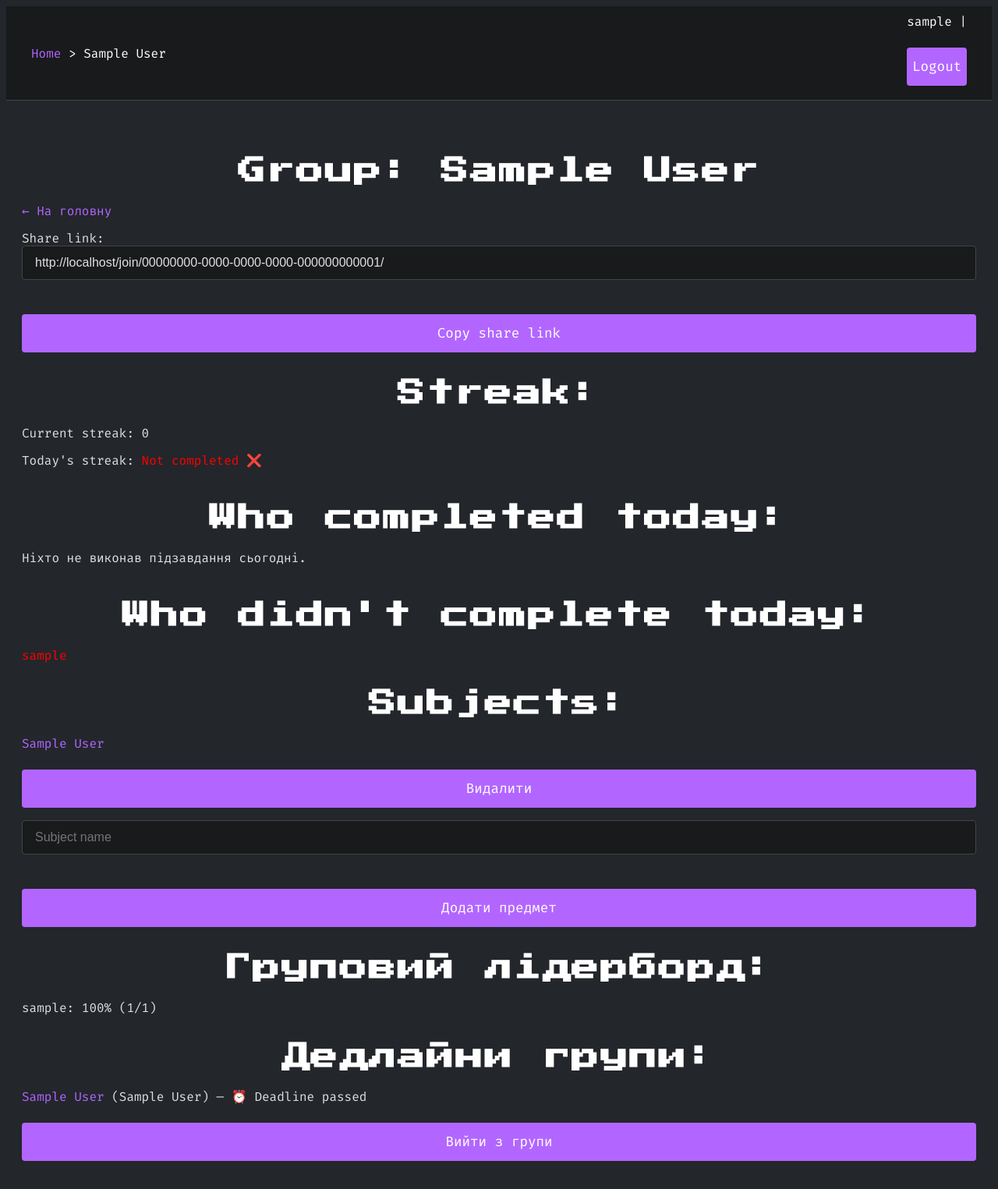
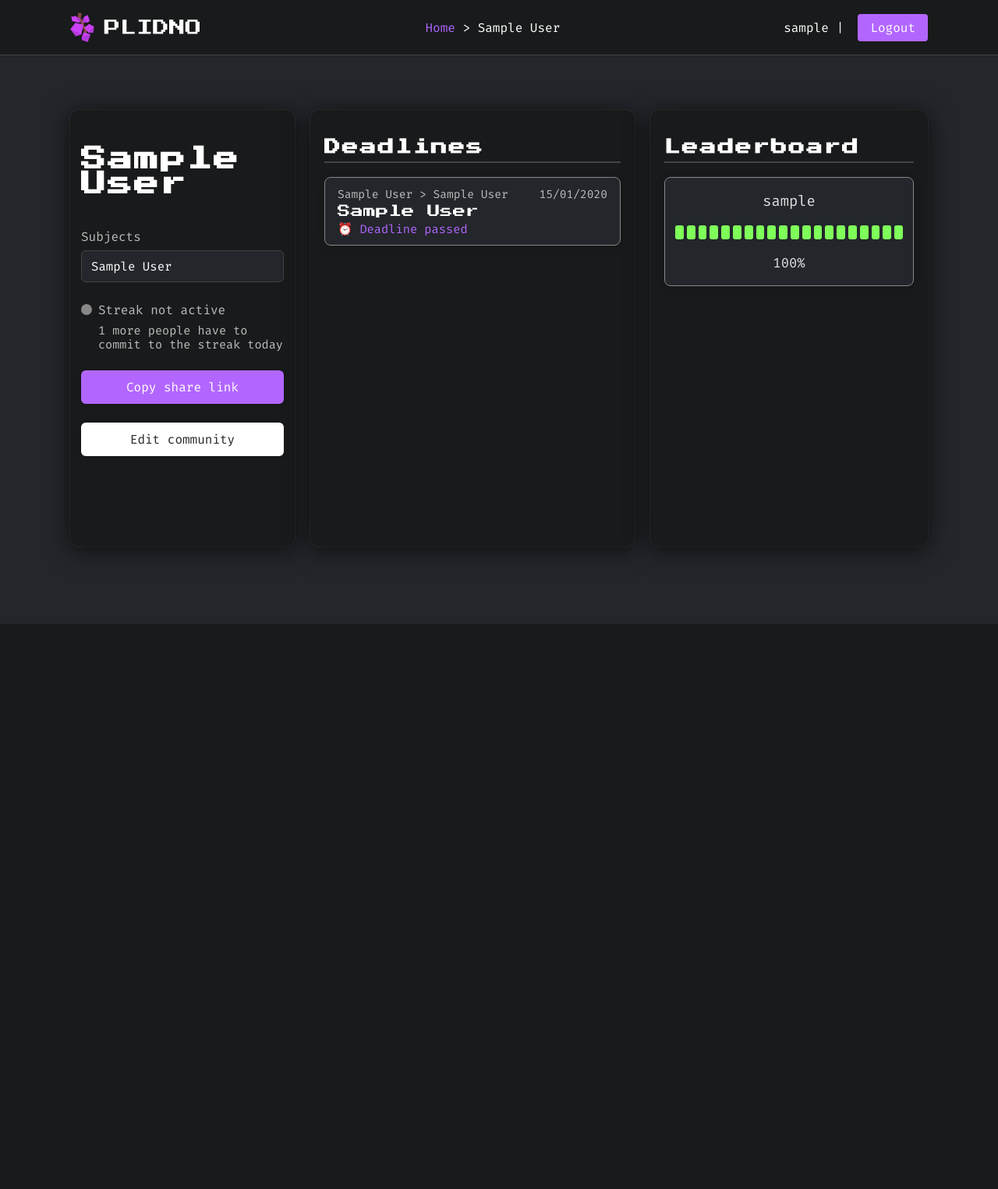
Before and after one commit to freger-ucu/edtech_hackathon, a Django app: page /group/1/ in a window 1280 px wide. Shown: the whole page at 78% size. After the commit the page ends 800 px from the top, so only its background shows below. Run offline with Django 5.2, Linux system fonts and the light colour scheme; a user stored in the database is signed in; tables that the repository leaves empty hold one stand-in row (values such as "Sample post").

Commit message:
front mykhailo

```diff
--- a/accounts/views.py
+++ b/accounts/views.py
@@ -9,6 +9,7 @@ import json
 from .models import Group, Subject, Task, Subtask, SubtaskCompletion
 from django.urls import reverse
 from datetime import date, timedelta
+import math
 
 # Create your views here.
 
@@ -134,13 +135,20 @@ def group_detail(request, group_id):
     share_link = request.build_absolute_uri(reverse('group_join', args=[group.share_uuid]))
     deadlines = Task.objects.filter(subject__group=group).order_by('deadline')
     # Group leaderboard: % of completed subtasks for all users in the group
-    all_subtasks = Subtask.objects.filter(task__subject__group=group)
+    all_subtasks = Task.objects.filter(subject__group=group).values_list('subtasks', flat=True)
+    all_subtasks = [subtask for subtask in all_subtasks if subtask is not None]
+    total = SubtaskCompletion.objects.filter(subtask__in=all_subtasks).count() # Total possible completions across all users and subtasks
+
     group_leaderboard = []
-    total = all_subtasks.count()
     for user in group.users.all():
-        completed = SubtaskCompletion.objects.filter(user=user, subtask__in=all_subtasks).count()
-        percent = int((completed / total) * 100) if total > 0 else 0
-        group_leaderboard.append({'user': user, 'percent': percent, 'completed': completed, 'total': total})
+        # Calculate user's completed subtasks within this group's tasks
+        user_completed_subtasks = SubtaskCompletion.objects.filter(user=user, subtask__in=all_subtasks).count()
+        # Calculate the total number of subtasks in the group for percentage calculation
+        total_group_subtasks = Subtask.objects.filter(task__subject__group=group).count()
+
+        percent = int((user_completed_subtasks / total_group_subtasks) * 100) if total_group_subtasks > 0 else 0
+        green_bars = math.ceil(percent / 5)
+        group_leaderboard.append({'user': user, 'percent': percent, 'completed': user_completed_subtasks, 'total': total_group_subtasks, 'green_bars': green_bars})
     group_leaderboard.sort(key=lambda x: x['percent'], reverse=True)
 
     # --- Streak calculation ---
@@ -186,6 +194,7 @@ def group_detail(request, group_id):
         'streak_completed_users': streak_completed_users,
         'streak_not_completed_users': streak_not_completed_users,
         'breadcrumbs': breadcrumbs,
+        'range_20': range(1, 21),
     }
     if request.method == 'POST' and 'leave' in request.POST:
         group.users.remove(request.user)
--- a/templates/base.html
+++ b/templates/base.html
@@ -10,6 +10,8 @@
         background: #23262b;
         color: #e0e0e0;
         font-family: 'Fira Mono', 'Consolas', 'Menlo', monospace;
+        margin: 0;
+        padding: 0;
     }
     h2, h3, h4 {
         font-family: 'Press Start 2P', 'Fira Mono', 'Consolas', 'Menlo', monospace;
@@ -109,114 +111,79 @@
         background: #181a1b;
         color: #fff;
         border-bottom: 1px solid #444;
-        margin-bottom: 24px;
+        margin-bottom: 18px;
+        padding: 0 40px;
     }
     header nav {
-        max-width: 1200px;
+        max-width: 1100px;
         margin: 0 auto;
+        display: flex;
+        justify-content: space-between;
+        align-items: center;
+        flex-wrap: nowrap;
+        gap: 32px;
+        min-height: 70px;
     }
-    .centered-form {
-        max-width: 400px;
-        margin: 48px auto 0 auto;
+    .header-logo {
+        font-family:'Press Start 2P',monospace;
+        font-size:1.3em;
+        color:#fff;
+        display:flex;
+        align-items:center;
+        gap:10px;
+    }
+    .header-logo img {
+        height: 38px;
+        width: auto;
+        vertical-align: middle;
+        display: inline-block;
+    }
+    header nav > div:last-child {
+        display: flex;
+        align-items: center;
+        gap: 10px;
+        white-space: nowrap;
+    }
+    header form {
+        display: inline-block;
+        margin: 0;
+    }
+    header button {
+        width: auto;
+        min-width: 80px;
+        margin: 0 0 0 8px;
+        padding: 8px 16px;
+        font-size: 1em;
+        display: inline-block;
+    }
+    .main-layout {
+        display: flex;
+        gap: 20px;
+        max-width: 1100px;
+        margin: 32px auto 0 auto;
+        min-height: 70vh;
+        box-sizing: border-box;
+        width: 100%;
+    }
+    .sidebar {
+        width: 260px;
         background: #181a1b;
         border-radius: 12px;
         box-shadow: 0 4px 32px #000a, 0 0 0 1px #333;
-        padding: 36px 32px 24px 32px;
+        padding: 20px 14px 14px 14px;
         display: flex;
         flex-direction: column;
         align-items: stretch;
-    }
-    .centered-form label {
-        font-family: 'Fira Mono', monospace;
-        font-size: 1em;
-        color: #bdbdbd;
-        margin-top: 10px;
-        margin-bottom: 2px;
-        margin-left: 2px;
-    }
-    .centered-form input[type="text"],
-    .centered-form input[type="password"],
-    .centered-form input[type="email"],
-    .centered-form input[type="datetime-local"] {
-        background: #23262b;
-        color: #e0e0e0;
-        border: 1px solid #444;
-        border-radius: 4px;
-        padding: 12px 16px;
-        margin-bottom: 20px;
-        width: 100%;
-        font-size: 1.1em;
-        font-family: 'Fira Mono', monospace;
-        box-sizing: border-box;
-    }
-    .centered-form button {
-        background: #b266ff;
-        color: #fff;
-        border: none;
-        border-radius: 4px;
-        padding: 14px 0;
-        font-size: 1.1em;
-        font-family: 'Fira Mono', monospace;
-        cursor: pointer;
-        transition: background 0.2s;
-        margin: 24px 0 8px 0;
-        width: 100%;
-        display: block;
-    }
-    .centered-form button:hover {
-        background: #d580ff;
-    }
-    .centered-form p {
-        text-align: center;
-        font-size: 0.95em;
-        color: #bdbdbd;
-        margin-top: 10px;
-    }
-    .centered-form a {
-        color: #fff;
-        text-decoration: underline;
-        font-weight: bold;
-    }
-    .centered-form .error {
-        color: #ff4d4d;
-        text-align: center;
-        margin-bottom: 10px;
-    }
-    .centered-form .success {
-        color: #4dff88;
-        text-align: center;
-        margin-bottom: 10px;
-    }
-    .main-layout {
-        display: flex;
-        gap: 32px;
-        max-width: 1200px;
-        margin: 40px auto 0 auto;
-        min-height: 70vh;
-    }
-    .sidebar {
-        width: 320px;
-        background: #181a1b;
-        border-radius: 12px;
-        box-shadow: 0 4px 32px #000a, 0 0 0 1px #333;
-        padding: 32px 24px 24px 24px;
-        display: flex;
-        flex-direction: column;
-        align-items: stretch;
-        min-height: 500px;
-    }
-    .sidebar-logo {
-        margin-bottom: 32px;
-        text-align: left;
+        min-height: 400px;
     }
     .sidebar-btn {
         width: 100%;
-        padding: 16px 0;
-        font-size: 1.1em;
+        padding: 12px 0;
+        font-size: 1em;
         font-family: 'Fira Mono', monospace;
         border: none;
         border-radius: 6px;
-        margin-bottom: 16px;
+        margin-bottom: 10px;
         cursor: pointer;
         transition: background 0.2s, color 0.2s;
         box-shadow: 0 2px 8px #0002;
@@ -231,19 +198,13 @@
         color: #fff;
         font-weight: bold;
     }
-    .sidebar-btn.logout-btn {
-        background: #23262b;
-        color: #fff;
-        border: 1px solid #b266ff;
-        margin-bottom: 32px;
-    }
     .sidebar-section {
-        margin-top: 32px;
+        margin-top: 18px;
     }
     .sidebar-title {
-        font-size: 1.1em;
+        font-size: 1em;
         color: #bdbdbd;
-        margin-bottom: 12px;
+        margin-bottom: 8px;
         font-family: 'Fira Mono', monospace;
     }
     .sidebar-group {
@@ -252,9 +213,9 @@
         color: #fff;
         border: 1px solid #444;
         border-radius: 6px;
-        padding: 14px 16px;
-        margin-bottom: 12px;
-        font-size: 1.05em;
+        padding: 10px 12px;
+        margin-bottom: 8px;
+        font-size: 0.98em;
         font-family: 'Fira Mono', monospace;
         text-align: left;
         transition: background 0.2s, color 0.2s;
@@ -275,35 +236,35 @@
         background: #181a1b;
         border-radius: 12px;
         box-shadow: 0 4px 32px #000a, 0 0 0 1px #333;
-        padding: 36px 40px 32px 40px;
-        min-width: 400px;
-        min-height: 500px;
+        padding: 20px 18px 18px 18px;
+        min-width: 320px;
+        min-height: 400px;
     }
     .deadlines-title {
         font-family: 'Press Start 2P', 'Fira Mono', monospace;
-        font-size: 2em;
+        font-size: 1.3em;
         color: #fff;
-        margin-bottom: 32px;
+        margin-bottom: 18px;
         text-align: left;
         border-bottom: 2px solid #444;
-        padding-bottom: 12px;
+        padding-bottom: 8px;
         letter-spacing: 2px;
     }
     .deadlines-list {
         display: flex;
         flex-direction: column;
-        gap: 18px;
+        gap: 10px;
     }
     .deadline-card {
         background: #23262b;
         border: 1px solid #888;
         border-radius: 8px;
-        padding: 22px 28px 18px 28px;
+        padding: 12px 16px 10px 16px;
         box-shadow: 0 2px 12px #0002;
         display: flex;
         flex-direction: column;
-        gap: 8px;
-        font-size: 1.08em;
+        gap: 4px;
+        font-size: 0.98em;
         position: relative;
     }
     .deadline-card.empty {
@@ -315,42 +276,46 @@
     }
     .deadline-path {
         color: #bdbdbd;
-        font-size: 0.98em;
-        margin-bottom: 2px;
+        font-size: 0.93em;
+        margin-bottom: 1px;
         font-family: 'Fira Mono', monospace;
     }
     .deadline-title {
         font-family: 'Press Start 2P', 'Fira Mono', monospace;
-        font-size: 1.2em;
+        font-size: 1.05em;
         color: #fff;
-        margin-bottom: 4px;
+        margin-bottom: 2px;
     }
     .deadline-when {
         color: #b266ff;
-        font-size: 1.05em;
+        font-size: 0.98em;
         font-family: 'Fira Mono', monospace;
-        margin-bottom: 2px;
+        margin-bottom: 1px;
     }
     .deadline-date {
         position: absolute;
-        right: 28px;
-        top: 22px;
+        right: 16px;
+        top: 12px;
         color: #bdbdbd;
-        font-size: 0.98em;
+        font-size: 0.93em;
         font-family: 'Fira Mono', monospace;
     }
     @media (max-width: 900px) {
-        .main-layout { flex-direction: column; gap: 0; }
+        .main-layout { flex-direction: column; gap: 0; max-width: 100vw; }
         .sidebar, .deadlines-section { max-width: 100vw; min-width: 0; }
-        .sidebar { margin-bottom: 32px; }
-        .deadlines-section { padding: 24px 8px; }
+        .sidebar { margin-bottom: 18px; }
+        .deadlines-section { padding: 12px 4px; }
+        header { padding: 0 10px; }
     }
     </style>
 </head>
 <body>
     {% if request.path != '/signin/' and request.path != '/signup/' %}
-    <header style="background:#181a1b;padding:10px 20px;">
-        <nav style="display:flex;justify-content:space-between;align-items:center;">
+    <header>
+        <nav>
+            <div class="header-logo">
+                <img src="/static/logo.png" alt="PLIDNO logo" /> PLIDNO
+            </div>
             <div>
                 {% if breadcrumbs %}
                     {% for crumb in breadcrumbs %}
@@ -365,7 +330,7 @@
             <div>
                 {% if request.user.is_authenticated %}
                     <span>{{ request.user.username }}</span> |
-                    <form method="post" action="/logout/" style="display:inline;">
+                    <form method="post" action="/logout/">
                         {% csrf_token %}
                         <button type="submit">Logout</button>
                     </form>
--- a/templates/group_detail.html
+++ b/templates/group_detail.html
@@ -1,82 +1,84 @@
 {% extends 'base.html' %}
-{% block title %}Group: {{ group.name }}{% endblock %}
+{% block title %}{{ group.name }}{% endblock %}
 {% block content %}
-<h2>Group: {{ group.name }}</h2>
-<a href="/">← На головну</a>
-<p>Share link: <input type="text" value="{{ share_link }}" id="shareLink" readonly>
-<button onclick="copyLink()">Copy share link</button></p>
-<h3>Streak:</h3>
-<p>Current streak: {{ streak }}</p>
-<p>Today's streak: {% if streak_done_today %}<span style="color:green">Completed ✅</span>{% else %}<span style="color:red">Not completed ❌</span>{% endif %}</p>
-<h4>Who completed today:</h4>
-<ul>
-    {% for user in streak_completed_users %}
-        <li style="color:green">{{ user.username }}</li>
+<div class="main-layout">
+    <!-- Sidebar -->
+    <aside class="sidebar">
+        <h2 style="font-size:2em;text-align:left;margin-bottom:24px;font-family:'Press Start 2P',monospace;">{{ group.name }}</h2>
+        <div class="sidebar-section">
+            <div class="sidebar-title">Subjects</div>
+            {% for subject in group.subjects.all %}
+                <a href="/subject/{{ subject.id }}/" class="sidebar-group">{{ subject.name }}</a>
             {% empty %}
-        <li>Ніхто не виконав підзавдання сьогодні.</li>
+                <div class="sidebar-group empty">No subjects yet.</div>
             {% endfor %}
-</ul>
-<h4>Who didn't complete today:</h4>
-<ul>
-    {% for user in streak_not_completed_users %}
-        <li style="color:red">{{ user.username }}</li>
-    {% empty %}
-        <li>Всі виконали підзавдання сьогодні!</li>
-    {% endfor %}
-</ul>
-<h3>Subjects:</h3>
-<ul>
-    {% for subject in group.subjects.all %}
-        <li>
-            <a href="/subject/{{ subject.id }}/">{{ subject.name }}</a>
-            <form method="post" action="/subject/{{ subject.id }}/delete/" style="display:inline;">
-                {% csrf_token %}
-                <button type="submit">Видалити</button>
-            </form>
-        </li>
-    {% empty %}
-        <li>No subjects yet.</li>
-    {% endfor %}
-</ul>
-<form method="post" action="/group/{{ group.id }}/create_subject/">
-    {% csrf_token %}
-    <input type="text" name="name" placeholder="Subject name">
-    <button type="submit">Додати предмет</button>
-</form>
-<h3>Груповий лідерборд:</h3>
-<ul>
-    {% for entry in group_leaderboard %}
-        <li>{{ entry.user.username }}: {{ entry.percent }}% ({{ entry.completed }}/{{ entry.total }})</li>
-    {% endfor %}
-</ul>
-<h3>Дедлайни групи:</h3>
-<ul>
+        </div>
+        <div class="sidebar-section">
+            {% if streak_done_today %}
+                <div style="display:flex;align-items:center;gap:8px;margin-bottom:8px;">
+                    <span style="display:inline-block;width:14px;height:14px;border-radius:50%;background:#7fff5a;"></span>
+                    <span style="color:#7fff5a;font-weight:bold;">Streak active today</span>
+                </div>
+            {% else %}
+                <div style="display:flex;align-items:center;gap:8px;margin-bottom:8px;">
+                    <span style="display:inline-block;width:14px;height:14px;border-radius:50%;background:#888;"></span>
+                    <span style="color:#bdbdbd;">Streak not active</span>
+                </div>
+                <div style="color:#bdbdbd;font-size:0.95em;margin:0 0 12px 22px;">
+                    {{ streak_not_completed_users|length }} more people have to commit to the streak today
+                </div>
+            {% endif %}
+            <button class="sidebar-btn" onclick="navigator.clipboard.writeText('{{ share_link }}')">Copy share link</button>
+            <button class="sidebar-btn" style="background:#fff;color:#23262b;">Edit community</button>
+        </div>
+    </aside>
+    <!-- Deadlines -->
+    <section class="deadlines-section">
+        <h2 class="deadlines-title">Deadlines</h2>
+        <div class="deadlines-list">
             {% for task in deadlines %}
-        <li>
-            <a href="/task/{{ task.id }}/">{{ task.name }}</a>
-            ({{ task.subject.name }}) —
+                <a href="/task/{{ task.id }}/" class="deadline-card" style="text-decoration:none;">
+                    <div class="deadline-path">{{ group.name }} &gt; {{ task.subject.name }}</div>
+                    <div class="deadline-title">{{ task.name }}</div>
+                    <div class="deadline-when">
                         {% if task.deadline %}
                             <span class="deadline-timer" data-deadline="{{ task.deadline|date:'c' }}"></span>
                         {% else %}
-                без дедлайну
+                            No deadline
                         {% endif %}
-        </li>
+                    </div>
+                    <div class="deadline-date">
+                        {% if task.deadline %}{{ task.deadline|date:'d/m/Y' }}{% endif %}
+                    </div>
+                </a>
             {% empty %}
-        <li>Немає дедлайнів.</li>
+                <div class="deadline-card empty">No deadlines.</div>
             {% endfor %}
-</ul>
-<form method="post">
-    {% csrf_token %}
-    <button type="submit" name="leave">Вийти з групи</button>
-</form>
+        </div>
+    </section>
+    <!-- Leaderboard -->
+    <section class="deadlines-section" style="max-width:320px;">
+        <h2 class="deadlines-title">Leaderboard</h2>
+        <div class="deadlines-list">
+            {% for entry in group_leaderboard %}
+                <div class="deadline-card" style="display:flex;flex-direction:column;align-items:center;gap:12px;padding:18px 12px 18px 12px;">
+                    <span style="font-size:1.2em;margin-bottom:8px;">{{ entry.user.username }}</span>
+                    <div style="width:100%;display:flex;align-items:center;justify-content:center;gap:2px;margin-bottom:8px;">
+                        {% for i in range_20 %}
+                            {% if forloop.counter <= entry.green_bars %}
+                                <span style="display:inline-block;width:14px;height:18px;border-radius:3px;background:#7fff5a;margin:0 1px;"></span>
+                            {% else %}
+                                <span style="display:inline-block;width:14px;height:18px;border-radius:3px;background:#444;margin:0 1px;"></span>
+                            {% endif %}
+                        {% endfor %}
+                    </div>
+                    <span style="font-size:1.1em;">{{ entry.percent }}%</span>
+                </div>
+            {% endfor %}
+        </div>
+    </section>
+</div>
 <script>
-function copyLink() {
-    var copyText = document.getElementById("shareLink");
-    copyText.select();
-    copyText.setSelectionRange(0, 99999);
-    document.execCommand("copy");
-    alert("Link copied: " + copyText.value);
-}
 function updateTimers() {
     const timers = document.querySelectorAll('.deadline-timer');
     timers.forEach(function(timer) {
@@ -87,8 +89,7 @@ function updateTimers() {
             const days = Math.floor(diff / (1000 * 60 * 60 * 24));
             const hours = Math.floor((diff / (1000 * 60 * 60)) % 24);
             const minutes = Math.floor((diff / (1000 * 60)) % 60);
-            const seconds = Math.floor((diff / 1000) % 60);
-            timer.textContent = `${days}d ${hours}h ${minutes}m ${seconds}s left`;
+            timer.textContent = days > 0 ? `in ${days} day${days!==1?'s':''}` : `${hours}h ${minutes}m left`;
         } else {
             timer.textContent = "⏰ Deadline passed";
         }
```
Also changed, not shown: templates/home.html (+2 -11 lines), templates/signin.html (+13 -14 lines), templates/signup.html (+14 -19 lines), static/logo.png (added). Lines whose indentation alone changed are shown as unchanged.
